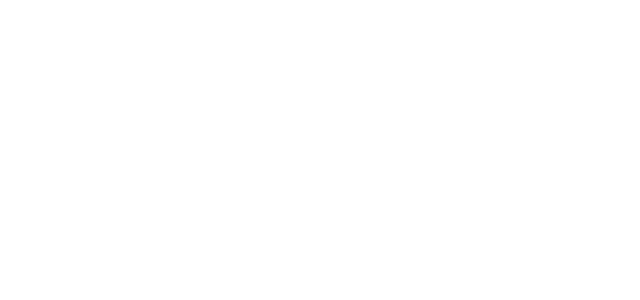
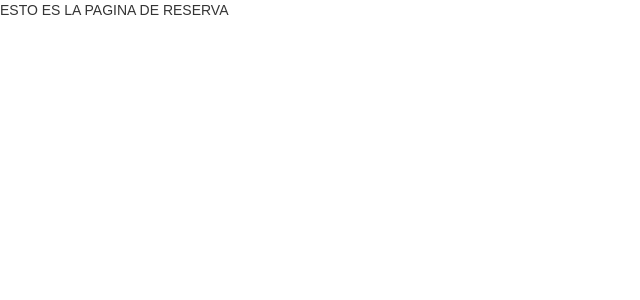
Before and after one commit to MicaelaPerez02/pi-frontend, a React (Create React App) app: page /product/1/reservation in a window 1280 px wide. Before the commit this address had no page. Shown: the top 300 px of the page, without its empty margins (0-640 px from the left). Built offline with nearby package versions, Linux system fonts and the light colour scheme.

Commit message:
adding route to reservation page

```diff
--- a/src/App.js
+++ b/src/App.js
@@ -3,10 +3,11 @@ import { BrowserRouter, Routes, Route } from 'react-router-dom';
 import Home from './components/Pages/Home';
 import Login from './components/Pages/Login';
 import Register from './components/Pages/Register';
-import './App.css';
 import ProductDetails from './components/ProductInfo/ProductDetails';
 import FilterCategory from './components/Cards/FilterCategory';
 import FilterCities from './components/Navbar/FilterCities';
+import Reservation from './components/Reservation/Reservation';
+import './App.css';
 
 function App() {
     return (
@@ -18,6 +19,7 @@ function App() {
           <Route path="/product/:productId" element={< ProductDetails />} />
           <Route path="/category/:categoryId" element={< FilterCategory />} />
           <Route path="/cities/:citiesId" element={< FilterCities />} />
+          <Route path="/product/:productId/reservation" element={< Reservation />} />
         </Routes>
       </BrowserRouter>
     );
--- a/src/components/ProductInfo/CardDetail.js
+++ b/src/components/ProductInfo/CardDetail.js
@@ -74,7 +74,9 @@ function CardDetail(props) {
                 </div>
                 <div className="detailCalendarReservationContainer">
                     <p className="detailInfoReservation">Agrega tus fechas de viajes para obtener precios exactos</p>
+                    <Link to={"/product" + "/" + props.title + "/reservation" } style={{textDecoration: "none"}}>
                     <button className="detailButtonReservation">Iniciar reserva</button>
+                    </Link>
                 </div>
             </div>
             <div className='detailMap'>
@@ -84,7 +86,7 @@ function CardDetail(props) {
             <div className='detailRules'>
                 <RulesDetails />
             </div>
-        </div>
+        </div >
     )
 }
 
--- /dev/null
+++ b/src/components/Reservation/Reservation.js
@@ -0,0 +1,9 @@
+import React from 'react';
+
+function Reservation() {
+    return (
+        <p>ESTO ES LA PAGINA DE RESERVA</p>
+    )
+}
+
+export default Reservation;
```
